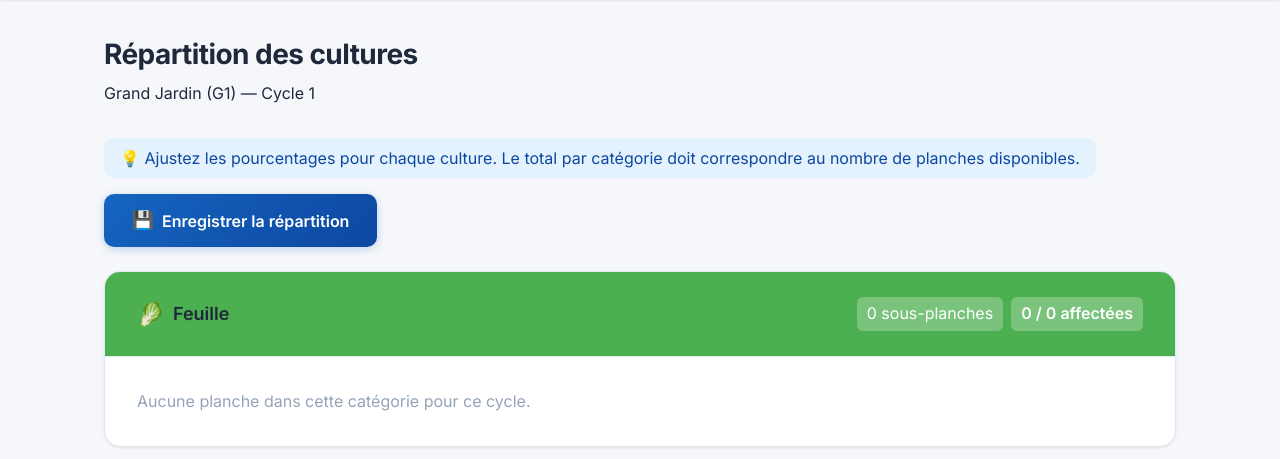
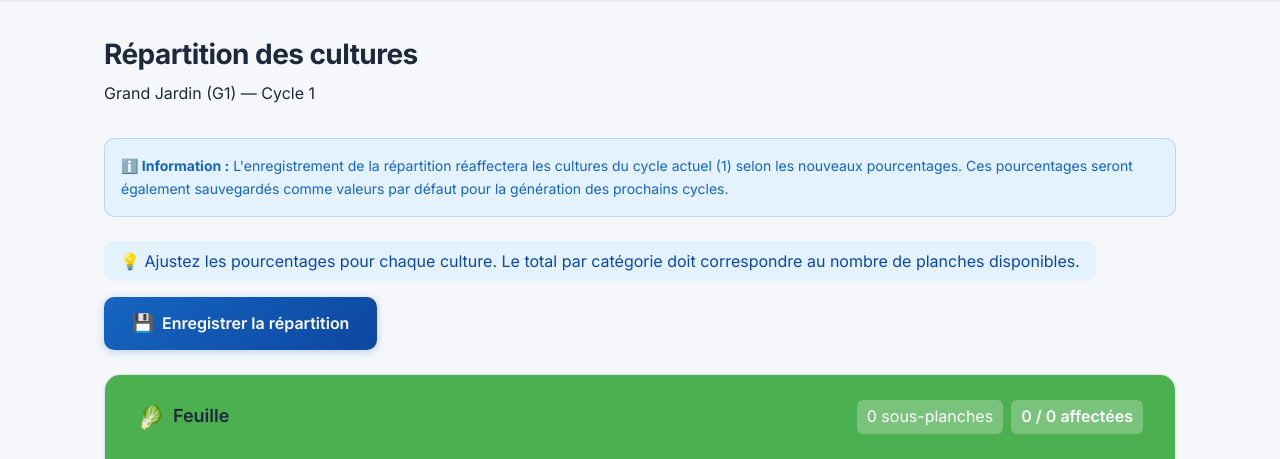
Before and after one commit to hbiaou/crop-rotation, a Flask app: page /distribution/1/1 in a window 1280 px wide. Shown: the part 64-523 px from the top of the page. Run offline with Flask 3, Linux system fonts and the light colour scheme; data comes from the database, SQL or seed files in the repository; data that the repository does not hold is empty; some libraries are stand-ins or nearby versions.

Commit message:
fix: distribution page properly reassigns crops for current cycle
- Saving distribution now calls assign_crops() for the current cycle
- Also saves percentages as garden defaults for future cycles
- Added info banner on distribution page explaining the behavior
- Button label shows current cycle name for clarity

Co-Authored-By: Claude Opus 4.5 <noreply@anthropic.com>

```diff
--- a/routes/distribution.py
+++ b/routes/distribution.py
@@ -168,11 +168,12 @@ def distribution_page(garden_id, cycle):
 
 @distribution_bp.route('/<int:garden_id>/<cycle>', methods=['POST'])
 def save_distribution(garden_id, cycle):
-    """Save distribution percentages as defaults for future cycle generation.
+    """Save distribution percentages and reassign crops for the current cycle.
 
-    Note: This does NOT reassign crops on the current cycle. Distribution
-    percentages are saved and will be used when generating the next cycle.
+    Also saves percentages as garden defaults for future cycle generation.
     """
+    from rotation_engine import assign_crops
+
     garden = get_garden(garden_id)
     if not garden:
         flash("Jardin introuvable.", "error")
@@ -190,17 +191,21 @@ def save_distribution(garden_id, cycle):
             if pct > 0:
                 profiles.append((crop_id, pct))
 
-    # Save distribution profiles
+    # Save distribution profiles for this cycle
     success = save_distribution_profiles(garden_id, cycle, profiles)
     if not success:
         flash("Erreur lors de l'enregistrement de la répartition.", "error")
         return redirect(url_for('distribution.distribution_page',
                                 garden_id=garden_id, cycle=cycle))
 
-    # Save as garden defaults for future cycles
-    _save_as_garden_defaults(garden_id, profiles)
-
-    flash("Répartition enregistrée ! Elle sera appliquée lors de la génération du prochain cycle.", "success")
+    # Reassign crops for the current cycle based on new distribution
+    ok, err = assign_crops(garden_id, cycle)
+    if not ok:
+        flash(f"Répartition enregistrée, mais erreur lors de l'affectation : {err}", "warning")
+    else:
+        # Also save as garden defaults for future cycles
+        _save_as_garden_defaults(garden_id, profiles)
+        flash("Répartition enregistrée et cultures réaffectées avec succès !", "success")
 
     return redirect(url_for('main.index', garden_id=garden_id, cycle=cycle))
 
--- a/templates/distribution.html
+++ b/templates/distribution.html
@@ -6,6 +6,12 @@
 <div class="page-header">
     <h1 class="page-title">{{ i18n.distribution.title }}</h1>
     <p class="page-subtitle">{{ garden.name }} ({{ garden.garden_code }}) — Cycle {{ cycle }}</p>
+</div>
+
+<div class="alert alert-info mb-lg">
+    <strong>ℹ️ Information :</strong> L'enregistrement de la répartition réaffectera les cultures du cycle actuel ({{ cycle }})
+    selon les nouveaux pourcentages. Ces pourcentages seront également sauvegardés comme valeurs par défaut pour la génération
+    des prochains cycles.
 </div>
 
 <form method="post" action="{{ url_for('distribution.save_distribution', garden_id=garden.id, cycle=cycle) }}"
--- a/templates/index.html
+++ b/templates/index.html
@@ -121,7 +121,7 @@
             <a href="{{ url_for('distribution.distribution_page', garden_id=selected_garden_id, cycle=selected_cycle) }}"
                 class="btn btn-secondary btn-lg">
                 <span class="btn-icon">📊</span>
-                Ajuster la répartition
+                Répartition ({{ selected_cycle }})
             </a>
             {% endif %}
 
```
